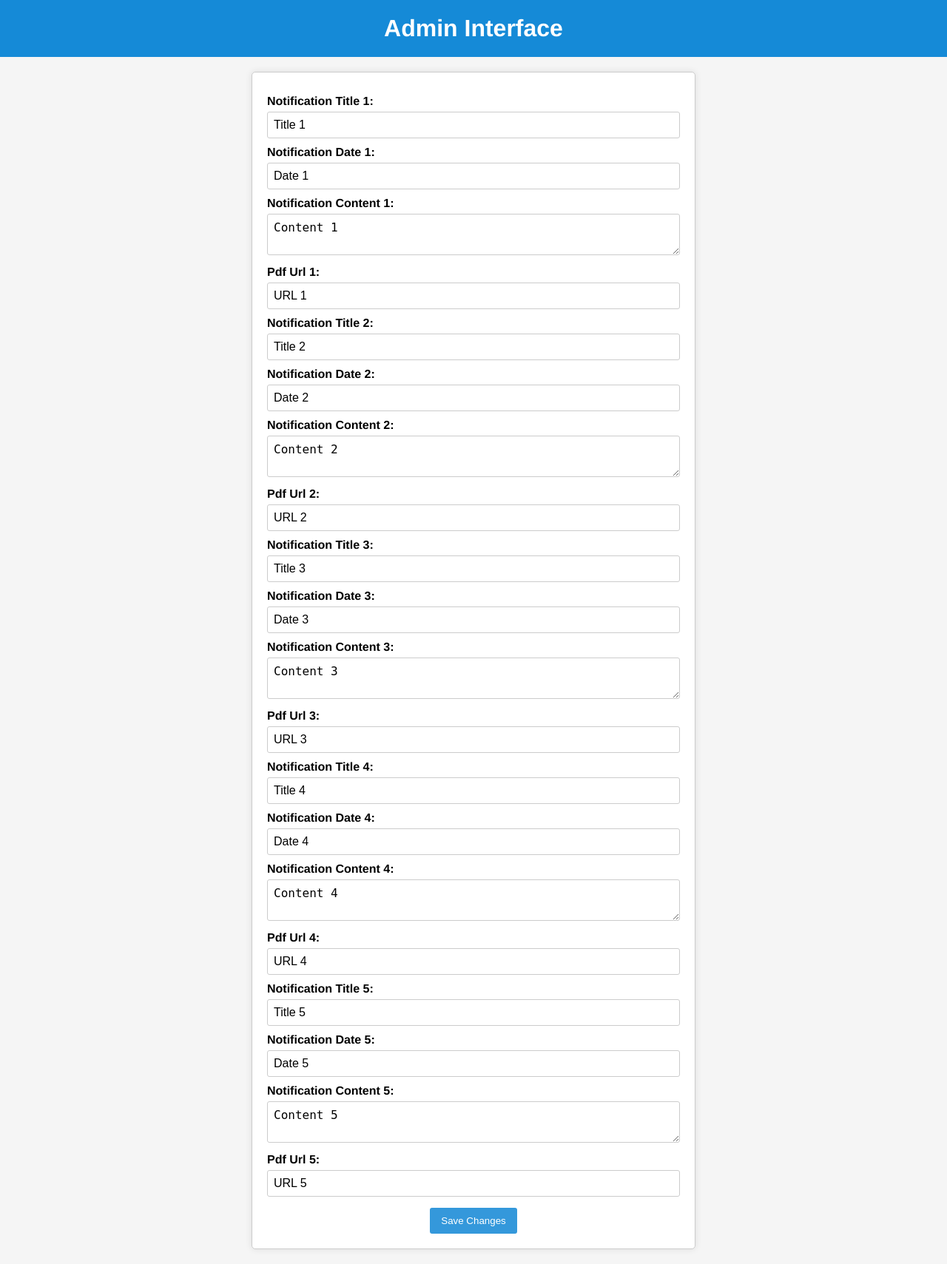
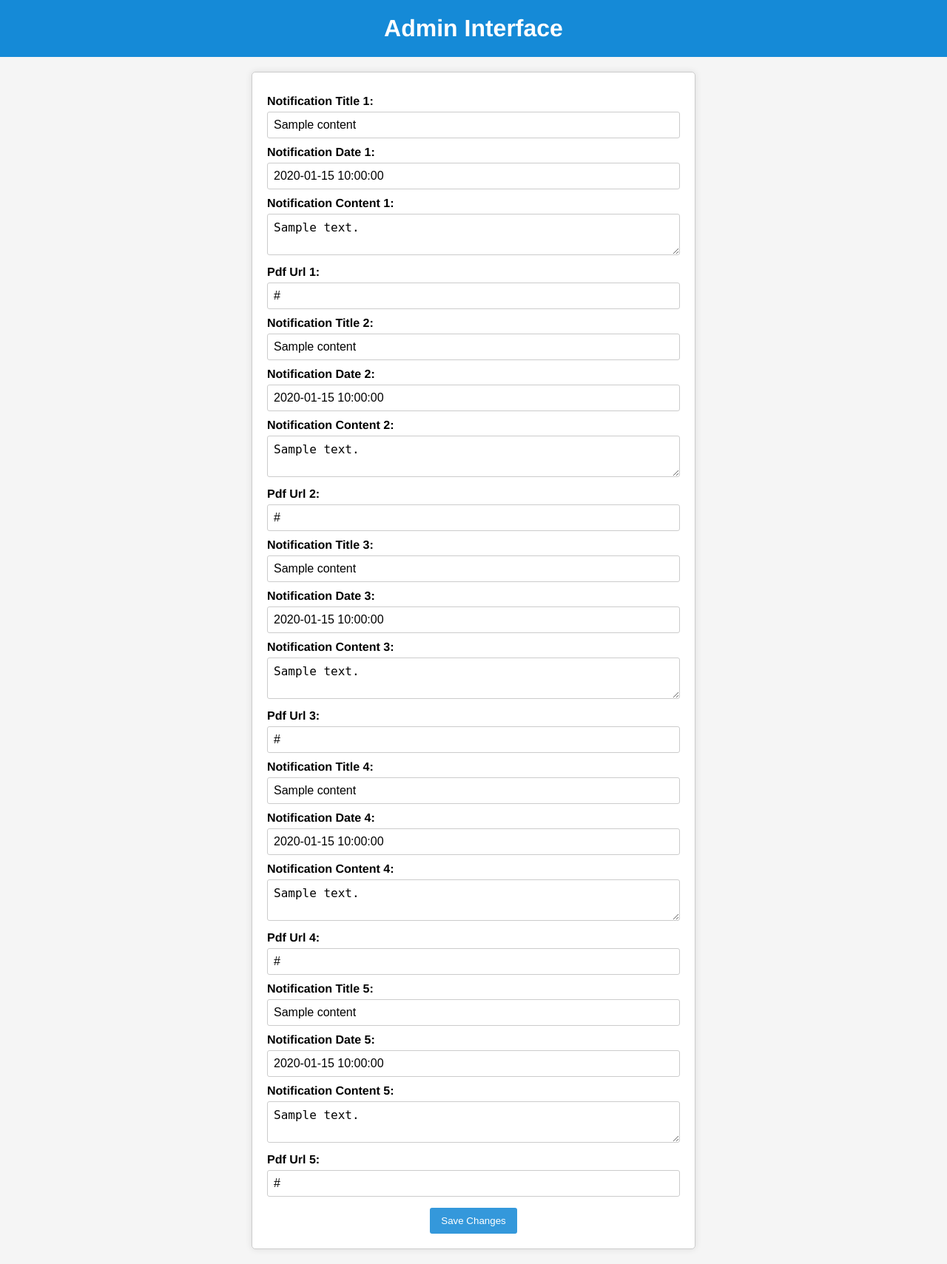
Before and after one commit to rahulbomnalli7/Flask-CMS-Website, a Flask app: template templates/admin.html in a window 1280 px wide. Shown: the whole page at 74% size. Run offline with Flask 3, Linux system fonts and the light colour scheme; the template is opened without the code that fills it: most values are stand-ins (such as "Sample title", 1, 10 or a date in 2020).

Commit message:
Admin Page Update

```diff
--- a/app.py
+++ b/app.py
@@ -49,7 +49,7 @@ def admin():
     # Check if the user is authenticated as an admin
     if not is_authenticated:
         return redirect('/admin/login')
-    return render_template('admin.html', **content)
+    return render_template('admin.html', content=content)  # Pass the 'content' dictionary to the template
 
 @app.route('/admin/login')
 def admin_login():
--- a/templates/admin.html
+++ b/templates/admin.html
@@ -10,72 +10,72 @@
     <form method="POST" action="/update">
         <div class="field-group">
             <label for="notification_title">Notification Title 1:</label>
-            <input type="text" name="notification_title" value="Title 1">
+            <input type="text" name="notification_title" value="{{ content['notification_title_1'] }}">
             <br>
             <label for="notification_date">Notification Date 1:</label>
-            <input type="text" name="notification_date" value="Date 1">
+            <input type="text" name="notification_date" value="{{ content['notification_date_1'] }}">
             <br>
             <label for="notification_content">Notification Content 1:</label>
-            <textarea name="notification_content">Content 1</textarea>
+            <textarea name="notification_content">{{ content['notification_content_1'] }}</textarea>
             <br>
             <label for="pdf_url">Pdf Url 1:</label>
-            <input type="text" name="pdf_url" value="URL 1">
+            <input type="text" name="pdf_url" value="{{ content['pdf_url_1'] }}">
         </div>
 
         <div class="field-group">
             <label for="notification_title_2">Notification Title 2:</label>
-            <input type="text" name="notification_title_2" value="Title 2">
+            <input type="text" name="notification_title_2" value="{{ content['notification_title_2'] }}">
             <br>
-            <label for="notification_date_2">Notification Date 2:</label>
-            <input type="text" name="notification_date_2" value="Date 2">
+            <label for "notification_date_2">Notification Date 2:</label>
+            <input type="text" name="notification_date_2" value="{{ content['notification_date_2'] }}">
             <br>
             <label for="notification_content_2">Notification Content 2:</label>
-            <textarea name="notification_content_2">Content 2</textarea>
+            <textarea name="notification_content_2">{{ content['notification_content_2'] }}</textarea>
             <br>
             <label for="pdf_url_2">Pdf Url 2:</label>
-            <input type="text" name="pdf_url_2" value="URL 2">
+            <input type="text" name="pdf_url_2" value="{{ content['pdf_url_2'] }}">
         </div>
 
         <div class="field-group">
             <label for="notification_title_3">Notification Title 3:</label>
-            <input type="text" name="notification_title_3" value="Title 3">
+            <input type="text" name="notification_title_3" value="{{ content['notification_title_3'] }}">
             <br>
             <label for="notification_date_3">Notification Date 3:</label>
-            <input type="text" name="notification_date_3" value="Date 3">
+            <input type="text" name="notification_date_3" value="{{ content['notification_date_3'] }}">
             <br>
             <label for="notification_content_3">Notification Content 3:</label>
-            <textarea name="notification_content_3">Content 3</textarea>
+            <textarea name="notification_content_3">{{ content['notification_content_3'] }}</textarea>
             <br>
             <label for="pdf_url_3">Pdf Url 3:</label>
-            <input type="text" name="pdf_url_3" value="URL 3">
+            <input type="text" name="pdf_url_3" value="{{ content['pdf_url_3'] }}">
         </div>
 
         <div class="field-group">
             <label for="notification_title_4">Notification Title 4:</label>
-            <input type="text" name="notification_title_4" value="Title 4">
+            <input type="text" name="notification_title_4" value="{{ content['notification_title_4'] }}">
             <br>
             <label for="notification_date_4">Notification Date 4:</label>
-            <input type="text" name="notification_date_4" value="Date 4">
+            <input type="text" name="notification_date_4" value="{{ content['notification_date_4'] }}">
             <br>
             <label for="notification_content_4">Notification Content 4:</label>
-            <textarea name="notification_content_4">Content 4</textarea>
+            <textarea name="notification_content_4">{{ content['notification_content_4'] }}</textarea>
             <br>
             <label for="pdf_url_4">Pdf Url 4:</label>
-            <input type="text" name="pdf_url_4" value="URL 4">
+            <input type="text" name="pdf_url_4" value="{{ content['pdf_url_4'] }}">
         </div>
 
         <div class="field-group">
             <label for="notification_title_5">Notification Title 5:</label>
-            <input type="text" name="notification_title_5" value="Title 5">
+            <input type="text" name="notification_title_5" value="{{ content['notification_title_5'] }}">
             <br>
             <label for="notification_date_5">Notification Date 5:</label>
-            <input type="text" name="notification_date_5" value="Date 5">
+            <input type="text" name="notification_date_5" value="{{ content['notification_date_5'] }}">
             <br>
             <label for="notification_content_5">Notification Content 5:</label>
-            <textarea name="notification_content_5">Content 5</textarea>
+            <textarea name="notification_content_5">{{ content['notification_content_5'] }}</textarea>
             <br>
             <label for="pdf_url_5">Pdf Url 5:</label>
-            <input type="text" name="pdf_url_5" value="URL 5">
+            <input type="text" name="pdf_url_5" value="{{ content['pdf_url_5'] }}">
         </div>
 
         <input type="submit" name="admin" value="Save Changes">
```
